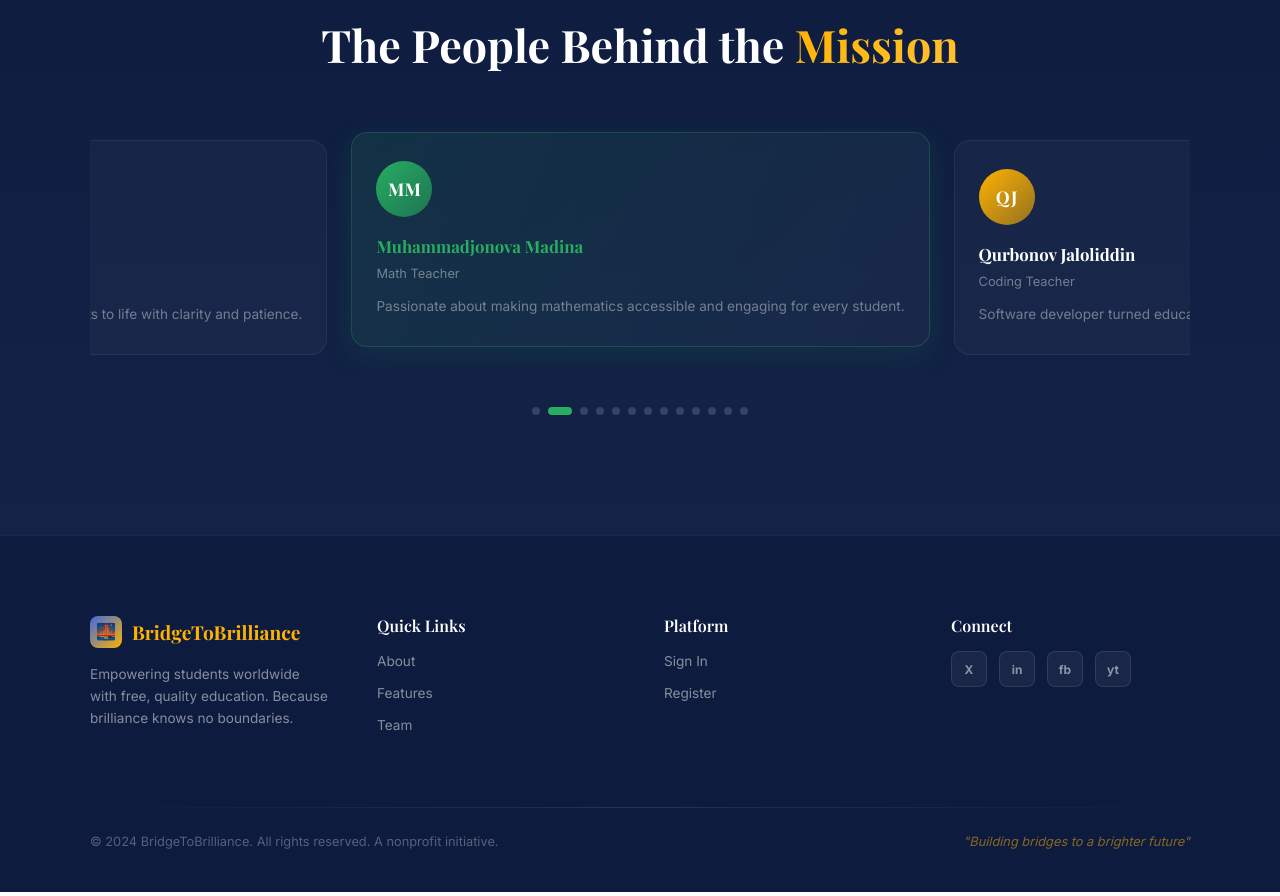
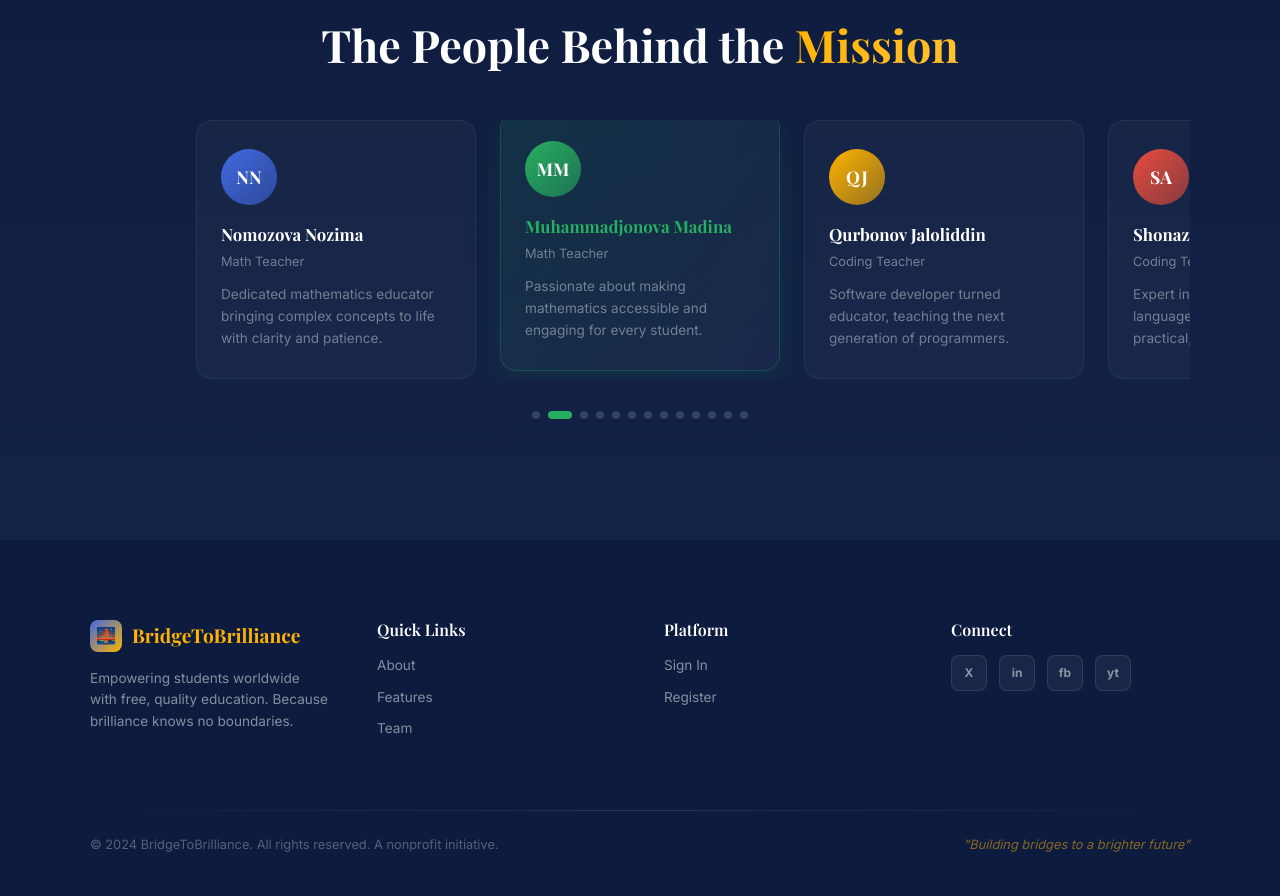
Before and after one commit to Abusheyh2/BridgeToBrilliance, a Next.js app: page / in a window 1280 px wide. Shown: the part 3289-4185 px from the top of the page. Built offline with nearby package versions, Linux system fonts and the light colour scheme; a web font is replaced by a local one.

Commit message:
fix: use CSS translateX carousel for reliable centering

```diff
--- a/components/landing/Team.tsx
+++ b/components/landing/Team.tsx
@@ -19,7 +19,7 @@ const teamMembers = [
   { name: 'Xolmatova Kamola', role: 'Operation Manager', bio: 'Keeping everything running smoothly behind the scenes.', initials: 'XK', color: '#E74C3C' },
 ]
 
-const CARD_WIDTH = 280
+const CARD_W = 280
 const GAP = 24
 
 export default function Team() {
@@ -28,8 +28,19 @@ export default function Team() {
   const [activeIndex, setActiveIndex] = useState(0)
   const [isPaused, setIsPaused] = useState(false)
   const intervalRef = useRef<number>(0)
-  const scrollRef = useRef<HTMLDivElement>(null)
-  const cardRefs = useRef<(HTMLDivElement | null)[]>([])
+  const containerRef = useRef<HTMLDivElement>(null)
+  const [containerWidth, setContainerWidth] = useState(0)
+
+  useEffect(() => {
+    if (!containerRef.current) return
+    const el = containerRef.current
+    setContainerWidth(el.clientWidth)
+    const observer = new ResizeObserver(entries => {
+      setContainerWidth(entries[0].contentRect.width)
+    })
+    observer.observe(el)
+    return () => observer.disconnect()
+  }, [])
 
   useEffect(() => {
     if (!isInView || isPaused) {
@@ -42,18 +53,16 @@ export default function Team() {
     return () => clearInterval(intervalRef.current)
   }, [isInView, isPaused])
 
-  useEffect(() => {
-    const card = cardRefs.current[activeIndex]
-    if (card) {
-      card.scrollIntoView({ behavior: 'smooth', inline: 'center', block: 'nearest' })
-    }
-  }, [activeIndex])
-
   const goTo = (index: number) => {
     setActiveIndex(index)
     setIsPaused(true)
     setTimeout(() => setIsPaused(false), 4000)
   }
+
+  const cardStep = CARD_W + GAP
+  const totalWidth = teamMembers.length * cardStep
+  const containerW = containerWidth || 900
+  const offset = -(activeIndex * cardStep) + (containerW - CARD_W) / 2
 
   return (
     <section
@@ -95,17 +104,18 @@ export default function Team() {
           </h2>
         </motion.div>
 
-        {/* Carousel track */}
         <div
-          ref={scrollRef}
+          ref={containerRef}
           onMouseEnter={() => setIsPaused(true)}
           onMouseLeave={() => setIsPaused(false)}
-          className="carousel-track"
+          style={{ position: 'relative', overflow: 'hidden' }}
+        >
+          <div
             style={{
               display: 'flex', gap: `${GAP}px`,
-            overflowX: 'auto', overflowY: 'hidden',
-            padding: '20px 0', scrollBehavior: 'smooth',
-            scrollSnapType: 'x mandatory',
+              transform: `translateX(${offset}px)`,
+              transition: 'transform 0.5s cubic-bezier(0.25, 0.1, 0.25, 1)',
+              width: `${totalWidth}px`,
             }}
           >
             {teamMembers.map((member, i) => {
@@ -113,10 +123,10 @@ export default function Team() {
               return (
                 <div
                   key={member.name}
-                ref={el => { cardRefs.current[i] = el }}
                   onClick={() => goTo(i)}
                   style={{
-                  minWidth: `${CARD_WIDTH}px`,
+                    width: `${CARD_W}px`,
+                    flexShrink: 0,
                     padding: '28px 24px',
                     borderRadius: '16px',
                     background: isActive
@@ -127,9 +137,7 @@ export default function Team() {
                     transition: 'all 0.4s ease',
                     transform: isActive ? 'translateY(-8px)' : 'translateY(0)',
                     boxShadow: isActive ? `0 8px 32px ${member.color}20` : 'none',
-                  scrollSnapAlign: 'center',
                     userSelect: 'none',
-                  flexShrink: 0,
                   }}
                 >
                   <div style={{
@@ -165,8 +173,8 @@ export default function Team() {
               )
             })}
           </div>
+        </div>
 
-        {/* Dots */}
         <div style={{
           display: 'flex', justifyContent: 'center', gap: '8px', marginTop: '32px',
         }}>
```
Lines whose indentation alone changed are shown as unchanged.
